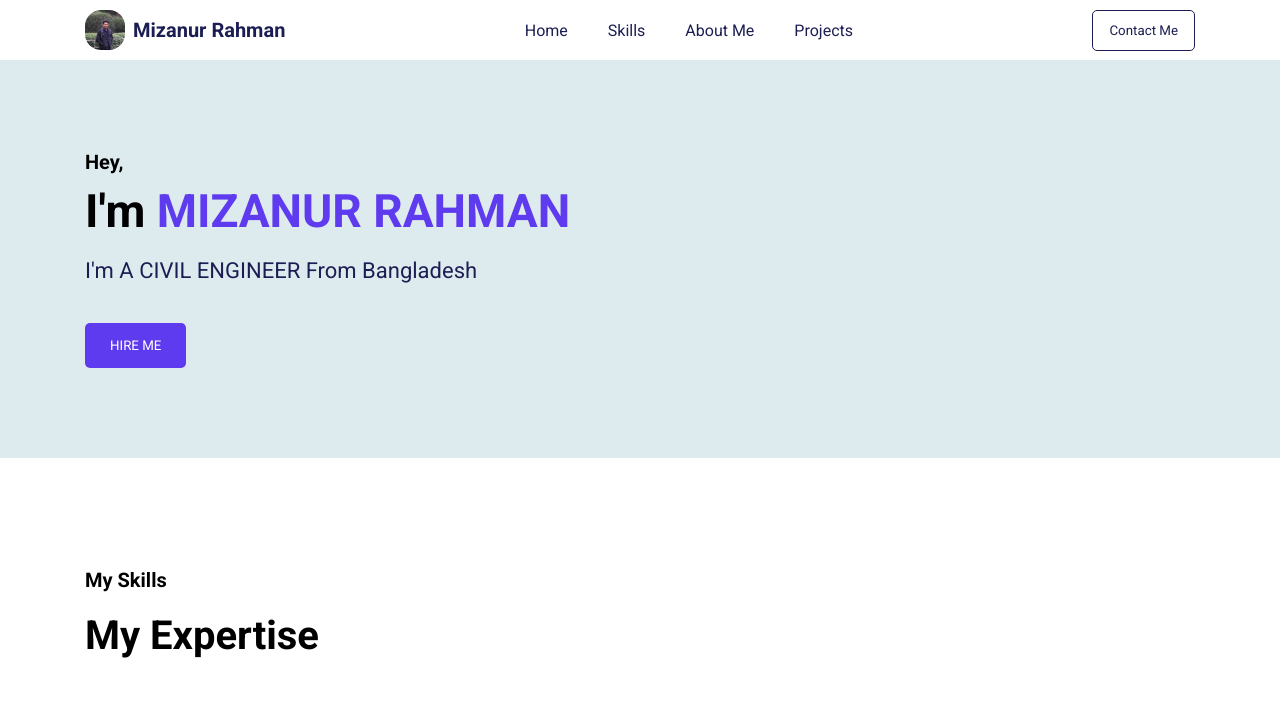
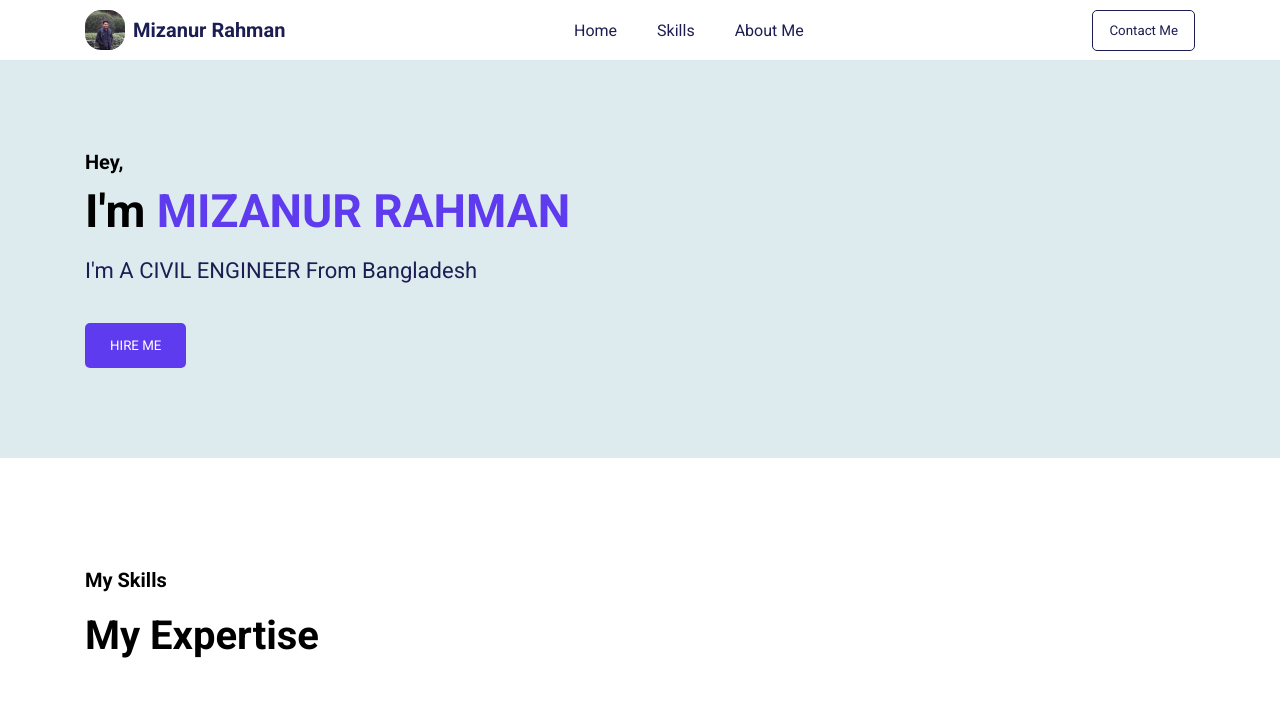
Before and after one commit to SiratAlHassain009/MIZANUR-RAHMAN, a plain HTML site: page index.html in a window 1280 px wide. Shown: the top 726 px of the page. Drawn offline with nearby package versions, Linux system fonts and the light colour scheme.

Commit message:
index.html

```diff
--- a/index.html
+++ b/index.html
@@ -21,7 +21,7 @@
             <li><a href="#main">Home</a></li>
             <li><a href="#skills">Skills</a></li>
             <li><a href="#about">About Me</a></li>
-            <li><a href="#portfolio">Projects</a></li>
+
 
         </ul>
         <button>Contact Me</button>
```
